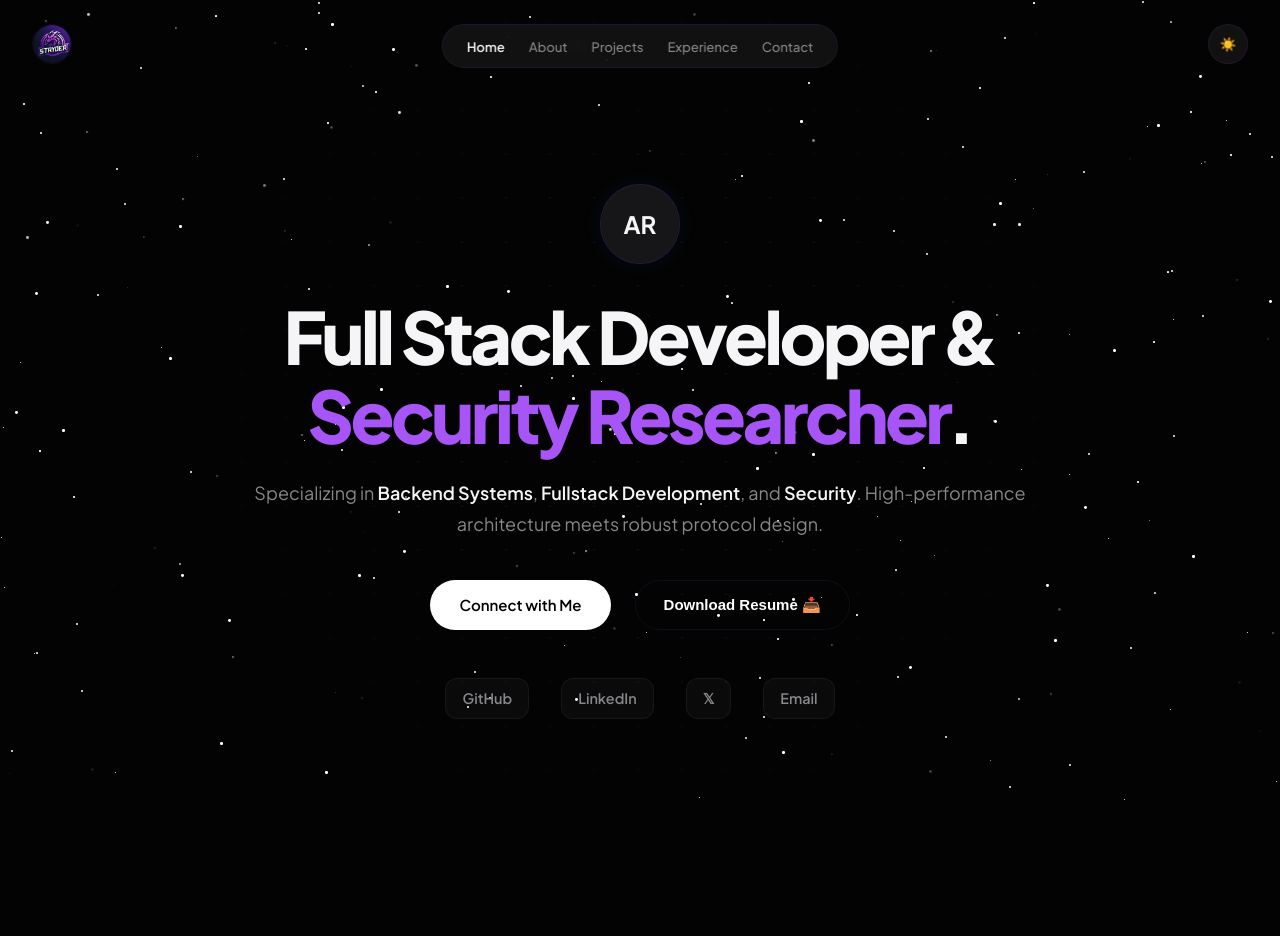
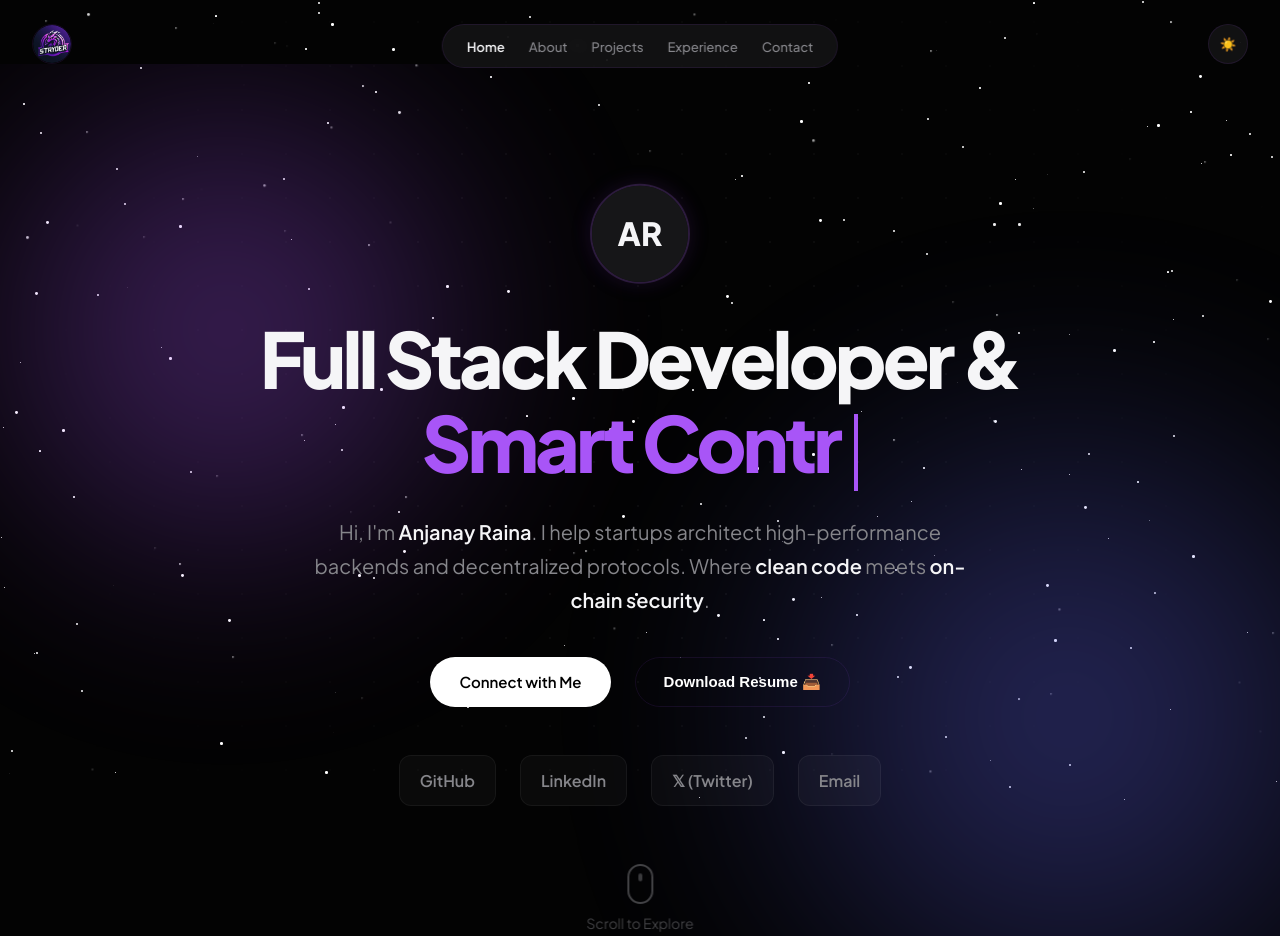
Before and after one commit to anjanayraina/anjanay-portfolio-website, a React (Vite) app: page / in a window 1280 px wide. Shown: the top 936 px of the page. Built offline with nearby package versions, Linux system fonts and the light colour scheme.

Commit message:
feat: Animations added

```diff
--- a/src/components/Hero/Hero.css
+++ b/src/components/Hero/Hero.css
@@ -1,8 +1,127 @@
+/* Background Shapes */
+.hero-background {
+    position: absolute;
+    top: 0;
+    left: 0;
+    width: 100%;
+    height: 100%;
+    overflow: hidden;
+    z-index: -1;
+    pointer-events: none;
+}
+
+.hero-blob {
+    position: absolute;
+    filter: blur(80px);
+    opacity: 0.4;
+    animation: float-blob 10s ease-in-out infinite alternate;
+}
+
+.blob-1 {
+    top: -10%;
+    left: -10%;
+    width: 50vw;
+    height: 50vw;
+    background: radial-gradient(circle, var(--accent-purple) 0%, transparent 70%);
+    animation-delay: 0s;
+}
+
+.blob-2 {
+    bottom: -10%;
+    right: -10%;
+    width: 60vw;
+    height: 60vw;
+    background: radial-gradient(circle, var(--accent-indigo) 0%, transparent 70%);
+    animation-delay: -5s;
+    animation-duration: 15s;
+}
+
+@keyframes float-blob {
+    0% {
+        transform: translate(0, 0) scale(1);
+    }
+
+    100% {
+        transform: translate(50px, 50px) scale(1.1);
+    }
+}
+
+/* Floating Animation for Avatar */
+.animate-float {
+    animation: floating 6s ease-in-out infinite;
+}
+
+@keyframes floating {
+    0% {
+        transform: translateY(0px);
+    }
+
+    50% {
+        transform: translateY(-15px);
+    }
+
+    100% {
+        transform: translateY(0px);
+    }
+}
+
+/* Scroll Indicator */
+.scroll-indicator {
+    position: absolute;
+    bottom: 2rem;
+    left: 50%;
+    transform: translateX(-50%);
+    display: flex;
+    flex-direction: column;
+    align-items: center;
+    gap: 0.5rem;
+    color: var(--text-tertiary);
+    font-size: 0.875rem;
+    animation: fadeIn 2s ease-in-out forwards;
+    opacity: 0;
+    animation-delay: 1.5s;
+}
+
+.scroll-mouse {
+    width: 26px;
+    height: 40px;
+    border: 2px solid var(--text-tertiary);
+    border-radius: 20px;
+    position: relative;
+}
+
+.scroll-wheel {
+    width: 4px;
+    height: 8px;
+    background: var(--text-tertiary);
+    border-radius: 2px;
+    position: absolute;
+    top: 6px;
+    left: 50%;
+    transform: translateX(-50%);
+    animation: scroll-wheel 2s infinite;
+}
+
+@keyframes scroll-wheel {
+    0% {
+        opacity: 1;
+        transform: translateX(-50%) translateY(0);
+    }
+
+    100% {
+        opacity: 0;
+        transform: translateX(-50%) translateY(12px);
+    }
+}
+
+/* Existing Hero Styles */
 .hero-section {
     min-height: 100vh;
     padding-top: 120px;
     overflow: hidden;
     position: relative;
+    /* Ensure z-index is correct for layering */
+    z-index: 1;
 }
 
 .hero-container {
@@ -10,28 +129,63 @@
     flex-direction: column;
     align-items: center;
     text-align: center;
+    position: relative;
+    z-index: 2;
 }
 
 .hero-profile-container {
     margin-bottom: 2rem;
+    position: relative;
+}
+
+/* Pulse Ring for Avatar */
+.hero-profile-container::before {
+    content: '';
+    position: absolute;
+    top: 50%;
+    left: 50%;
+    width: 100%;
+    height: 100%;
+    transform: translate(-50%, -50%);
+    border-radius: 50%;
+    box-shadow: 0 0 40px rgba(168, 85, 247, 0.4);
+    opacity: 0.5;
+    animation: pulse-ring 3s cubic-bezier(0.4, 0, 0.6, 1) infinite;
+    z-index: -1;
+}
+
+@keyframes pulse-ring {
+    0% {
+        transform: translate(-50%, -50%) scale(0.8);
+        opacity: 0.8;
+    }
+
+    100% {
+        transform: translate(-50%, -50%) scale(1.5);
+        opacity: 0;
+    }
 }
 
 .hero-avatar {
-    width: 80px;
-    height: 80px;
+    width: 100px;
+    /* Slightly larger */
+    height: 100px;
     border-radius: 50%;
-    border: 1px solid var(--border-medium);
+    border: 2px solid var(--border-medium);
+    /* Thicker border */
     overflow: hidden;
     background: var(--bg-secondary);
-    box-shadow: 0 0 20px rgba(0, 122, 255, 0.1);
+    box-shadow: 0 0 20px rgba(0, 0, 0, 0.2);
     transition: all 0.3s ease;
     cursor: pointer;
+    position: relative;
+    z-index: 2;
 }
 
 .hero-avatar:hover {
     border-color: var(--accent-blue);
-    box-shadow: 0 0 30px rgba(0, 122, 255, 0.3);
-    transform: scale(1.05);
+    box-shadow: 0 0 40px rgba(168, 85, 247, 0.4);
+    transform: scale(1.05) rotate(5deg);
 }
 
 
@@ -41,7 +195,8 @@
 }
 
 .hero-heading {
-    font-size: clamp(2.5rem, 6vw, 4.5rem);
+    font-size: clamp(2.5rem, 6vw, 5rem);
+    /* Larger max size */
     font-weight: 800;
     line-height: 1.1;
     letter-spacing: -0.05em;
@@ -49,11 +204,37 @@
     color: var(--text-primary);
 }
 
+.typing-cursor {
+    display: inline-block;
+    width: 4px;
+    height: 1em;
+    background-color: var(--accent-purple);
+    margin-left: 0.2em;
+    animation: blink 1s step-end infinite;
+    vertical-align: middle;
+}
+
+@keyframes blink {
+
+    0%,
+    100% {
+        opacity: 1;
+    }
+
+    50% {
+        opacity: 0;
+    }
+}
+
 .hero-description {
-    font-size: 1.125rem;
+    font-size: 1.25rem;
+    /* Larger text */
     color: var(--text-secondary);
     line-height: 1.7;
-    margin-bottom: 1.5rem;
+    margin-bottom: 2rem;
+    max-width: 700px;
+    margin-left: auto;
+    margin-right: auto;
 }
 
 .hero-cta-text {
@@ -64,35 +245,44 @@
 
 .hero-socials {
     display: flex;
-    gap: 2rem;
-    margin-bottom: 2rem;
+    gap: 1.5rem;
+    /* Tighter gap */
+    margin-bottom: 4rem;
     flex-wrap: wrap;
     justify-content: center;
 }
 
 .social-icon {
-    font-size: 0.9rem;
+    font-size: 1rem;
     font-weight: 600;
     color: var(--text-secondary);
     text-decoration: none;
     transition: all 0.3s ease;
-    padding: 0.5rem 1rem;
+    padding: 0.75rem 1.25rem;
     border-radius: 12px;
     background: rgba(255, 255, 255, 0.03);
     border: 1px solid rgba(255, 255, 255, 0.05);
+    display: flex;
+    align-items: center;
+    gap: 0.5rem;
 }
 
 .social-icon:hover {
-    color: var(--accent-purple);
-    border-color: rgba(168, 85, 247, 0.3);
-    background: rgba(168, 85, 247, 0.05);
-    transform: translateY(-2px);
-    box-shadow: 0 5px 15px rgba(168, 85, 247, 0.1);
+    color: var(--text-primary);
+    border-color: var(--accent-purple);
+    background: rgba(168, 85, 247, 0.1);
+    transform: translateY(-4px);
+    box-shadow: 0 10px 20px -5px rgba(168, 85, 247, 0.2);
 }
 
 @media (max-width: 768px) {
     .social-icon {
-        font-size: 0.8rem;
-        padding: 0.4rem 0.8rem;
+        font-size: 0.9rem;
+        padding: 0.6rem 1rem;
+    }
+
+    .hero-container {
+        padding-bottom: 4rem;
+        /* Space for scroll indicator on mobile */
     }
 }
--- a/src/components/Hero/Hero.jsx
+++ b/src/components/Hero/Hero.jsx
@@ -3,13 +3,53 @@ import Section from '../UI/Section';
 import './Hero.css';
 
 const Hero = () => {
+    const [displayText, setDisplayText] = React.useState('');
+    const [roleIndex, setRoleIndex] = React.useState(0);
+    const [isDeleting, setIsDeleting] = React.useState(false);
+
+    const roles = React.useMemo(() => [
+        "Security Researcher",
+        "Smart Contract Auditor",
+        "DeFi Architect",
+        "Backend Engineer"
+    ], []);
+
+    React.useEffect(() => {
+        const currentRole = roles[roleIndex];
+        const typeSpeed = isDeleting ? 50 : 100;
+
+        const timer = setTimeout(() => {
+            if (!isDeleting && displayText === currentRole) {
+                // Finished typing, wait before deleting
+                setTimeout(() => setIsDeleting(true), 2000);
+            } else if (isDeleting && displayText === '') {
+                // Finished deleting, move to next role
+                setIsDeleting(false);
+                setRoleIndex((prev) => (prev + 1) % roles.length);
+            } else {
+                // Typing or deleting
+                const nextText = isDeleting
+                    ? currentRole.substring(0, displayText.length - 1)
+                    : currentRole.substring(0, displayText.length + 1);
+                setDisplayText(nextText);
+            }
+        }, typeSpeed);
+
+        return () => clearTimeout(timer);
+    }, [displayText, isDeleting, roleIndex, roles]);
+
     return (
         <Section id="hero" className="hero-section">
+            <div className="hero-background">
+                <div className="hero-blob blob-1"></div>
+                <div className="hero-blob blob-2"></div>
+            </div>
+
             <div className="container hero-container animate-slide-up">
                 {/* Profile Circle at Top Center */}
-                <div className="hero-profile-container">
+                <div className="hero-profile-container animate-float">
                     <div className="hero-avatar">
-                        <div style={{ width: '100%', height: '100%', background: 'var(--bg-tertiary)', display: 'flex', alignItems: 'center', justifyContent: 'center', fontSize: '1.5rem', fontWeight: 700 }}>
+                        <div style={{ width: '100%', height: '100%', display: 'flex', alignItems: 'center', justifyContent: 'center', fontSize: '2rem', fontWeight: 800, background: 'var(--bg-tertiary)', color: 'var(--text-primary)' }}>
                             AR
                         </div>
                     </div>
@@ -17,11 +57,14 @@ const Hero = () => {
 
                 <div className="hero-text-content">
                     <h1 className="hero-heading">
-                        Full Stack Developer & <span style={{ color: 'var(--accent-purple)' }}>Security Researcher</span>.
+                        Full Stack Developer & <br />
+                        <span style={{ color: 'var(--accent-purple)' }}>{displayText}</span>
+                        <span className="typing-cursor"></span>
                     </h1>
                     <p className="hero-description">
-                        Specializing in <span style={{ color: 'var(--text-primary)', fontWeight: 600 }}>Backend Systems</span>, <span style={{ color: 'var(--text-primary)', fontWeight: 600 }}>Fullstack Development</span>,
-                        and <span style={{ color: 'var(--text-primary)', fontWeight: 600 }}>Security</span>. High-performance architecture meets robust protocol design.
+                        Hi, I'm <span style={{ color: 'var(--text-primary)', fontWeight: 600 }}>Anjanay Raina</span>.
+                        I help startups architect high-performance backends and decentralized protocols.
+                        Where <span style={{ color: 'var(--text-primary)', fontWeight: 600 }}>clean code</span> meets <span style={{ color: 'var(--text-primary)', fontWeight: 600 }}>on-chain security</span>.
                     </p>
 
 
@@ -36,14 +79,29 @@ const Hero = () => {
 
                 {/* Social Icons Row */}
                 <div className="hero-socials">
-                    <a href="https://github.com/anjanayraina" target="_blank" className="social-icon">GitHub</a>
-                    <a href="https://www.linkedin.in/in/anjanay-raina-289716192/" target="_blank" className="social-icon">LinkedIn</a>
-                    <a href="https://x.com/Anjanay_Raina" target="_blank" className="social-icon">𝕏</a>
-                    <a href="mailto:anjanayraina326@gmail.com" className="social-icon">Email</a>
+                    <a href="https://github.com/anjanayraina" target="_blank" className="social-icon">
+                        <span>GitHub</span>
+                    </a>
+                    <a href="https://www.linkedin.in/in/anjanay-raina-289716192/" target="_blank" className="social-icon">
+                        <span>LinkedIn</span>
+                    </a>
+                    <a href="https://x.com/Anjanay_Raina" target="_blank" className="social-icon">
+                        <span>𝕏 (Twitter)</span>
+                    </a>
+                    <a href="mailto:anjanayraina326@gmail.com" className="social-icon">
+                        <span>Email</span>
+                    </a>
                 </div>
             </div>
+
+            {/* Scroll Indicator */}
+            <div className="scroll-indicator">
+                <div className="scroll-mouse">
+                    <div className="scroll-wheel"></div>
+                </div>
+                <span>Scroll to Explore</span>
+            </div>
         </Section>
-
     );
 };
 
```
